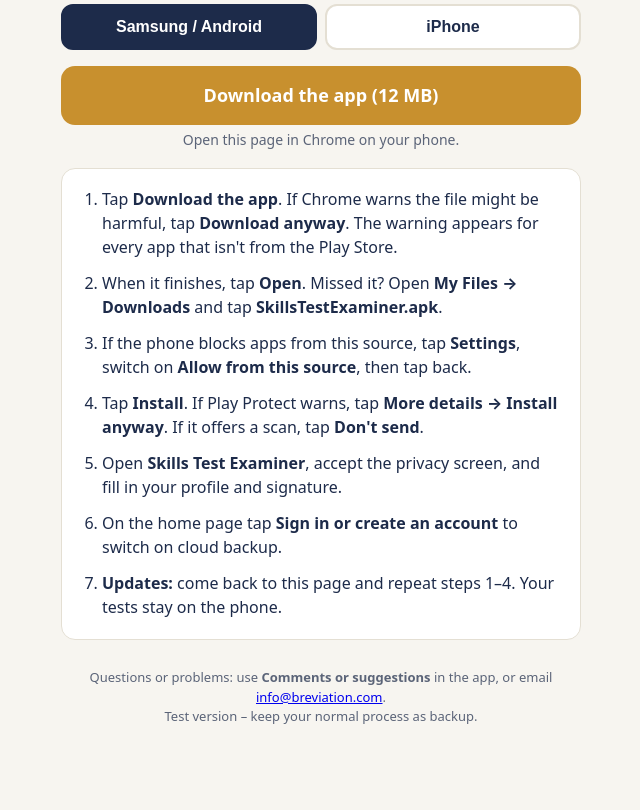
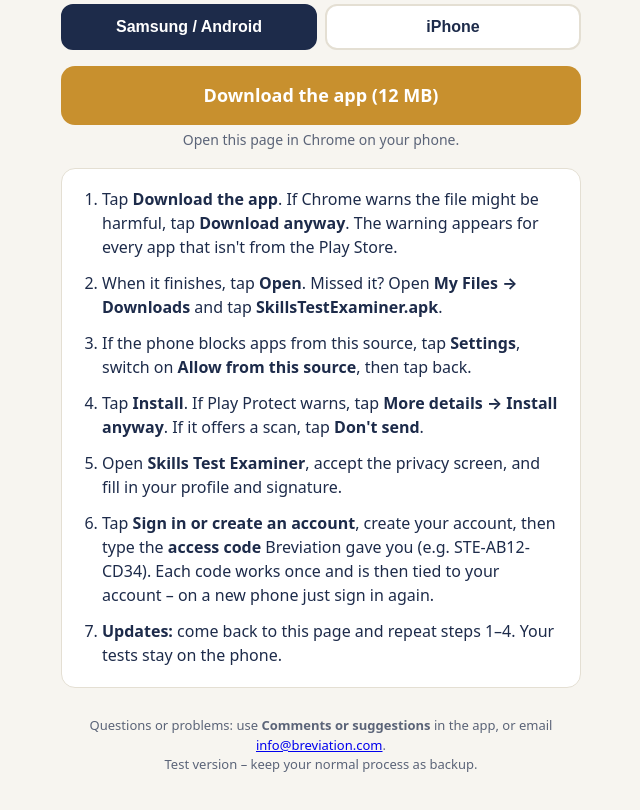
Before and after one commit to Breviation/beta, a plain HTML site: page index.html in a window 1280 px wide. Shown: the part 114-924 px from the top of the page, without its empty margins (319-959 px from the left). Before the commit the page ends 889 px from the top, so only its background shows below. Drawn offline with Linux system fonts and the light colour scheme.

Commit message:
Install steps: access code
Co-Authored-By: Claude Opus 5.5 <noreply@anthropic.com>
Claude-Session: https://claude.ai/code/session_01UZQEFhr5CDBRnhyZXKgcW3

```diff
--- a/index.html
+++ b/index.html
@@ -48,7 +48,7 @@
       <li>If the phone blocks apps from this source, tap <b>Settings</b>, switch on <b>Allow from this source</b>, then tap back.</li>
       <li>Tap <b>Install</b>. If Play Protect warns, tap <b>More details → Install anyway</b>. If it offers a scan, tap <b>Don't send</b>.</li>
       <li>Open <b>Skills Test Examiner</b>, accept the privacy screen, and fill in your profile and signature.</li>
-      <li>On the home page tap <b>Sign in or create an account</b> to switch on cloud backup.</li>
+      <li>Tap <b>Sign in or create an account</b>, create your account, then type the <b>access code</b> Breviation gave you (e.g. STE-AB12-CD34). Each code works once and is then tied to your account – on a new phone just sign in again.</li>
       <li><b>Updates:</b> come back to this page and repeat steps 1–4. Your tests stay on the phone.</li>
     </ol></div>
   </section>
@@ -60,7 +60,7 @@
       <li>Open the TestFlight invitation email from Apple and tap <b>View in TestFlight</b>, or enter its code under <b>Redeem</b> in TestFlight.</li>
       <li>Tap <b>Accept</b>, then <b>Install</b>.</li>
       <li>Open <b>Skills Test Examiner</b>, accept the privacy screen, and fill in your profile and signature.</li>
-      <li>On the home page tap <b>Sign in or create an account</b> to switch on cloud backup.</li>
+      <li>Tap <b>Sign in or create an account</b>, create your account, then type the <b>access code</b> Breviation gave you (e.g. STE-AB12-CD34). Each code works once and is then tied to your account – on a new phone just sign in again.</li>
       <li><b>Updates:</b> TestFlight shows <b>Update</b>; tap it.</li>
     </ol></div>
   </section>
```
